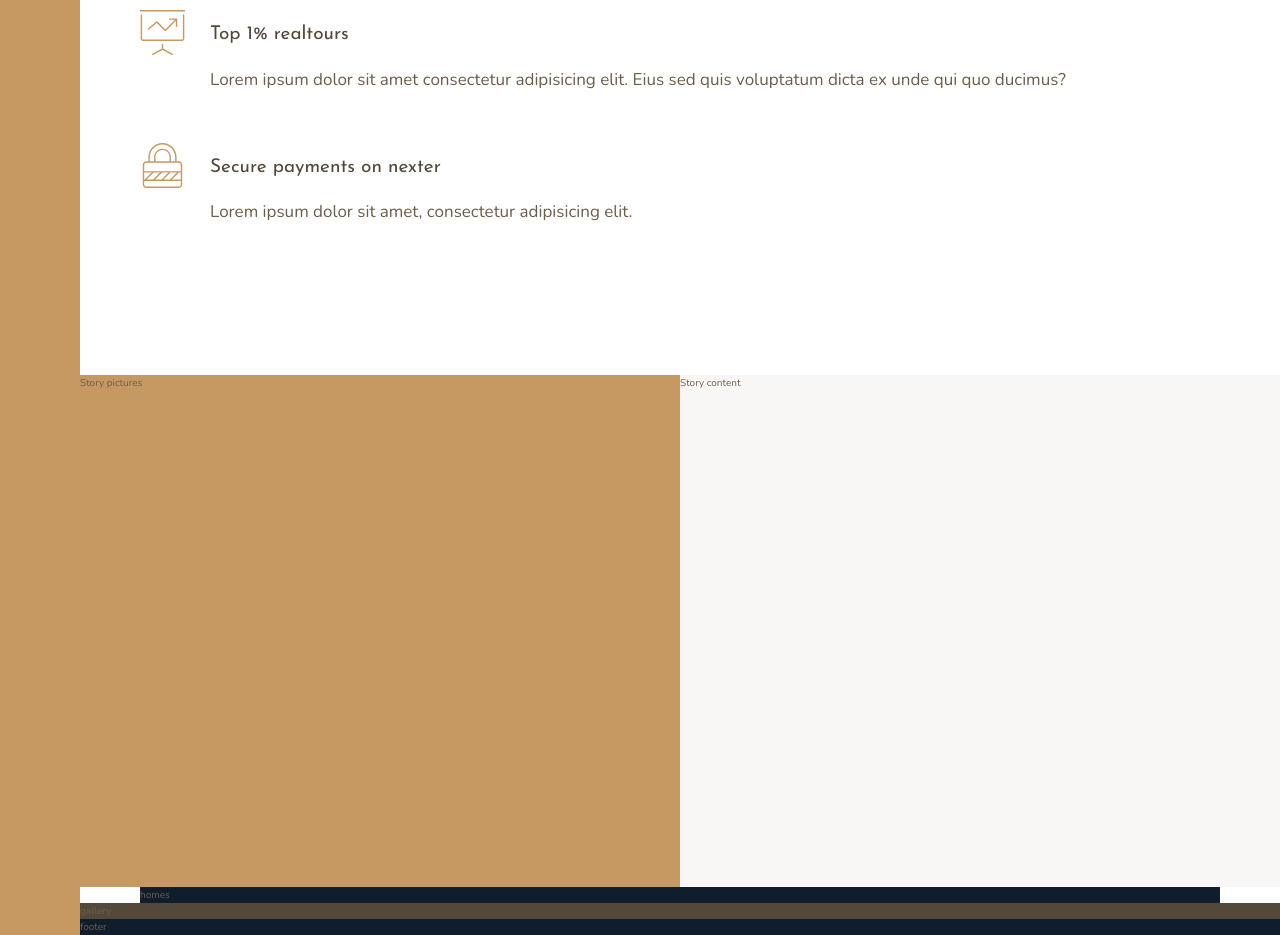
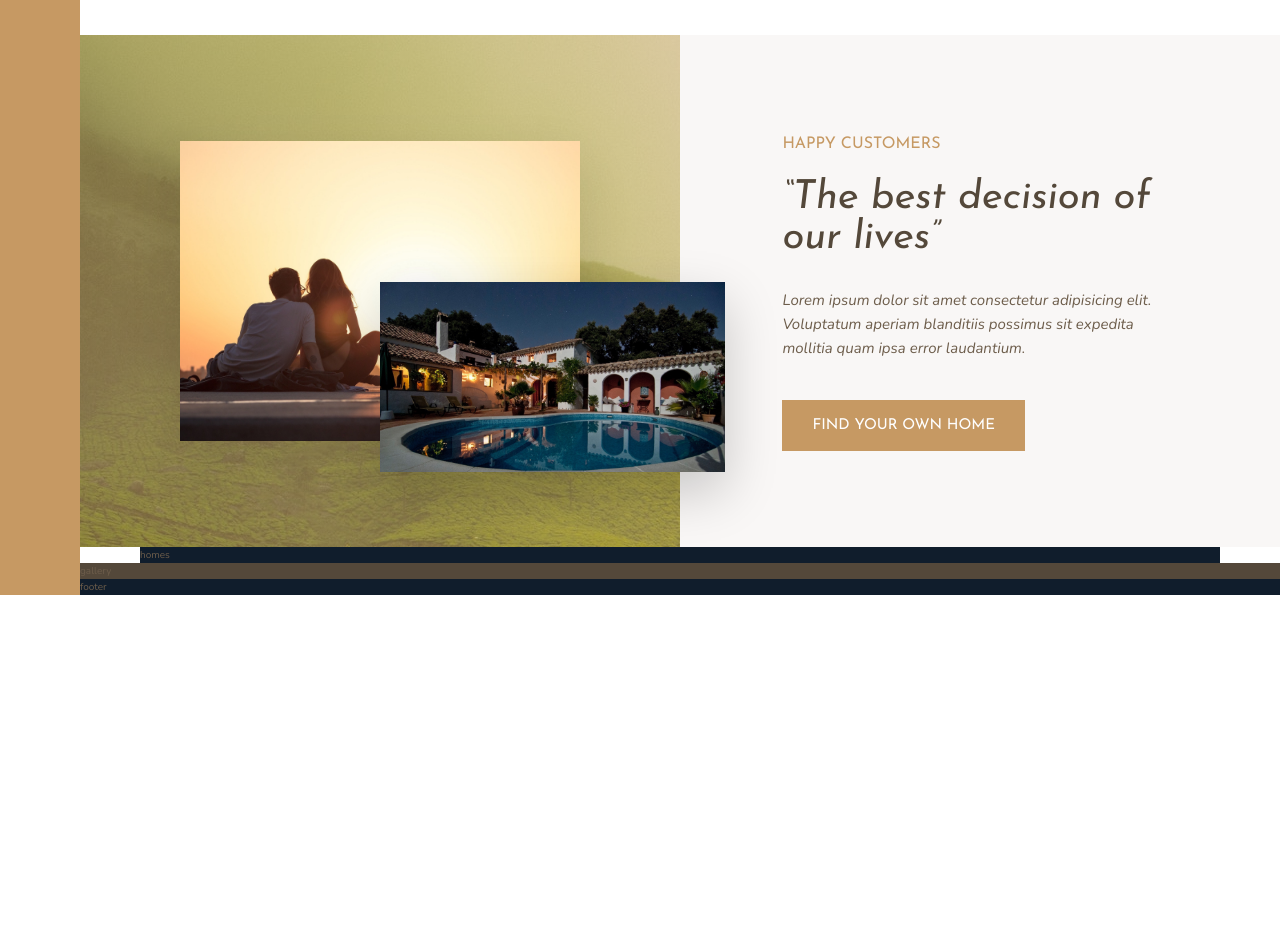
Before and after one commit to Davyyd1/nexter, a website: page index.html in a window 1280 px wide. Shown: the part 1300-2235 px from the top of the page. After the commit the page ends 1895 px from the top, so only its background shows below. Drawn offline with nearby package versions, Linux system fonts and the light colour scheme.

Commit message:
story section & features section

```diff
--- a/index.html
+++ b/index.html
@@ -70,8 +70,17 @@
 
     </section>
 
-    <div class="story__pictures">Story pictures</div>
-    <div class="story__content">Story content</div>
+    <div class="story__pictures">
+      <img src="img/story-1.jpeg" alt="Couple with new house" class="story__img--1">
+      <img src="img/story-2.jpeg" alt="Couple with new house" class="story__img--2">
+    </div>
+
+    <div class="story__content">
+      <h3 class="heading-3 mb-sm">Happy Customers</h3>
+      <h2 class="heading-2 heading-2--dark mb-md">&ldquo;The best decision of our lives&rdquo;</h2>
+      <p class="story__text">Lorem ipsum dolor sit amet consectetur adipisicing elit. Voluptatum aperiam blanditiis possimus sit expedita mollitia quam ipsa error laudantium.</p>
+      <button class="btn">Find your own home</button>
+    </div>
     <section class="homes">homes</section>
     <section class="gallery">gallery</section>
     <footer class="footer">footer</footer>
--- a/sass/_features.scss
+++ b/sass/_features.scss
@@ -4,7 +4,7 @@
     margin: 15rem 0;
     display: grid;
     //grid-template-columns: repeat(3, 1fr);
-    grid-template-columns: repeat(auto-fit);
+    grid-template-columns: repeat(auto-fit, minmax(25rem, 1fr));
     grid-gap: 6rem;
     align-items:start;
 }
--- a/sass/_story.scss
+++ b/sass/_story.scss
@@ -2,11 +2,48 @@
 
     &__pictures {
         background-color: $color-primary;
+        background: linear-gradient(rgba($color-primary, .5), rgba($color-primary, .5)), url(../img/back.jpg);
         grid-column: full-start / col-end 4;
+        display: grid;
+        grid-template-rows: repeat(6, 1fr);
+        grid-template-columns: repeat(6, 1fr);
+        align-items: center;
+    }
+
+    &__img--1 {
+        width: 100%;
+        // height: 100%;
+        // height: 100%;
+        grid-row: 2 / 6;
+        grid-column: 2 / 6;
+        box-shadow: 0 2rem 5rem rgba(#000, .1);
+    }
+
+    &__img--2 {
+        width: 115%;
+        grid-row: 4 / 6;
+        grid-column: 4 / 7;
+        z-index: 20;
+        box-shadow: 0 2rem 5rem rgba(#000, .2);
     }
 
     &__content{
         background-color: $color-grey-light-1;
         grid-column: col-start 5 / full-end;
+        padding: 6rem 8vw;
+        // display: flex;
+        // flex-direction: column;
+        // justify-content: center;
+        // align-items: flex-start;
+
+        display: grid;
+        align-content: center;
+        justify-items: start;
+    }
+
+    &__text {
+        font-size: 1.5rem;
+        font-style: italic;
+        margin-bottom: 4rem;
     }
 }
--- a/sass/_typography.scss
+++ b/sass/_typography.scss
@@ -9,10 +9,25 @@
 
 .heading-2 {
     @extend %heading;
+    font-size: 4rem;
+    font-style: italic;
+    line-height: 1;
+
+    &--light {
+        color: $color-grey-light-1;
+    }
+    &--dark {
+        color: $color-grey-dark-1;
+    }
 }
+
 .heading-3 {
     @extend %heading;
+    font-size: 1.6rem;
+    color: $color-primary;
+    text-transform: uppercase;
 }
+
 .heading-4 {
     @extend %heading;
     font-size: 1.9rem;
@@ -24,3 +39,33 @@
         color: $color-grey-dark-1;
     }
 }
+
+.btn {
+    background-color: $color-primary;
+    color: #fff;
+    border: none;
+    border-radius: 0;
+    font-family: $font-display;
+    padding: 1.8rem 3rem;
+    font-size: 1.5rem;
+    text-transform: uppercase;
+    cursor: pointer;
+    transition: all .2s;
+
+    &:hover {
+        background-color: $color-primary-dark;
+    }
+}
+
+.mb-sm {
+    margin-bottom: 2rem;
+}
+.mb-md {
+    margin-bottom: 3rem;
+}
+.mb-lg {
+    margin-bottom: 4rem;
+}
+.mb-hg {
+    margin-bottom: 8rem;
+}
```
Also changed, not shown: css/style.css, 1 other file.
